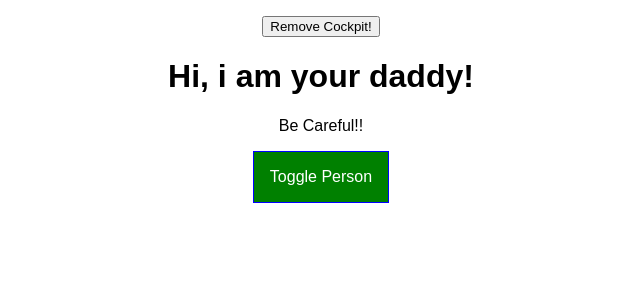
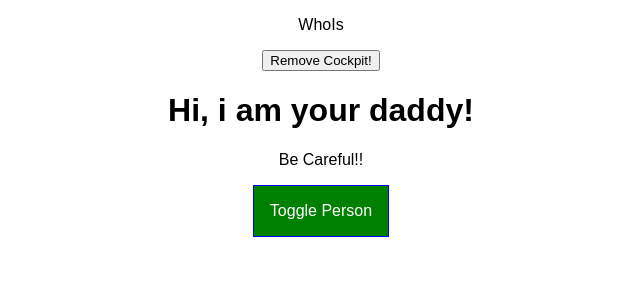
Before and after one commit to batuhanbalaban/reactplayground, a React app: page / in a window 1280 px wide. Shown: the top 300 px of the page, without its empty margins (319-959 px from the left). Built offline with nearby package versions, Linux system fonts and the light colour scheme.

Commit message:
passing props in HOC

```diff
--- a/src/components/Persons/Person/Person.js
+++ b/src/components/Persons/Person/Person.js
@@ -2,6 +2,7 @@ import React, {Component, Fragment} from 'react';
 import classes from './Person.css'
 
 import Aux from '../../../hoc/Auxiliary';
+import withClass from '../../../hoc/withClass';
 
 class Person extends Component {
 
@@ -20,4 +21,4 @@ class Person extends Component {
 
 }
 
-export default Person;
+export default withClass(Person, classes.Person);
--- a/src/hoc/WithClass.js
+++ b/src/hoc/WithClass.js
@@ -2,7 +2,7 @@ import React from 'react';
 
 const withClass = (WrappedComponent, className) => {
 
-    return props =>(<div className={className}><WrappedComponent/></div>);
+    return props =>(<div className={className}><WrappedComponent {...props} /></div>);
 };
 
 
```
